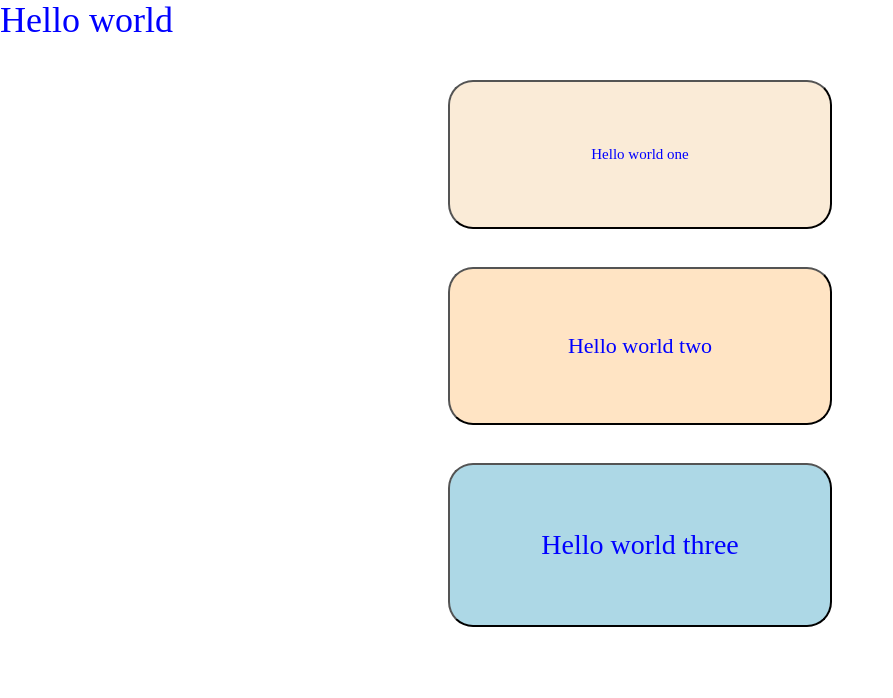
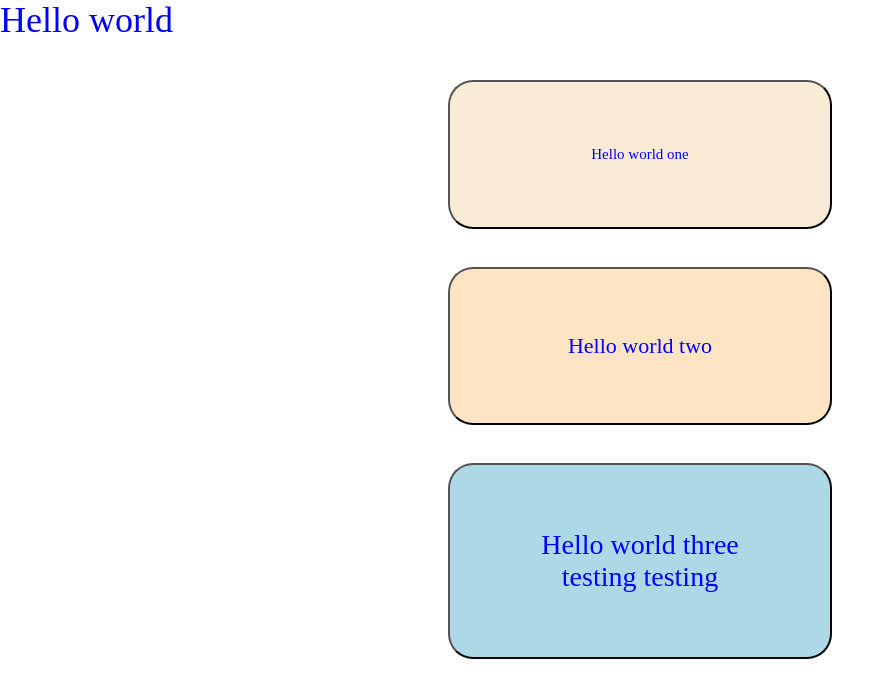
Before and after one commit to gmiranah/Testing-sas-ongit2, a website: page index.html in a window 1280 px wide. Shown: the whole page, without its empty margins (0-893 px from the left). Drawn offline with nearby package versions, Linux system fonts and the light colour scheme.

Commit message:
Update index.html
added testing testing to button three

```diff
--- a/index.html
+++ b/index.html
@@ -27,7 +27,7 @@
     <header class="header"> Hello world </header>
     <button class="one">Hello world one</button>
     <button class="two">Hello world two</button>
-    <button class="three">Hello world three</button>
+    <button class="three">Hello world three testing testing</button>
   </div>
 </body>
 </html>
```
